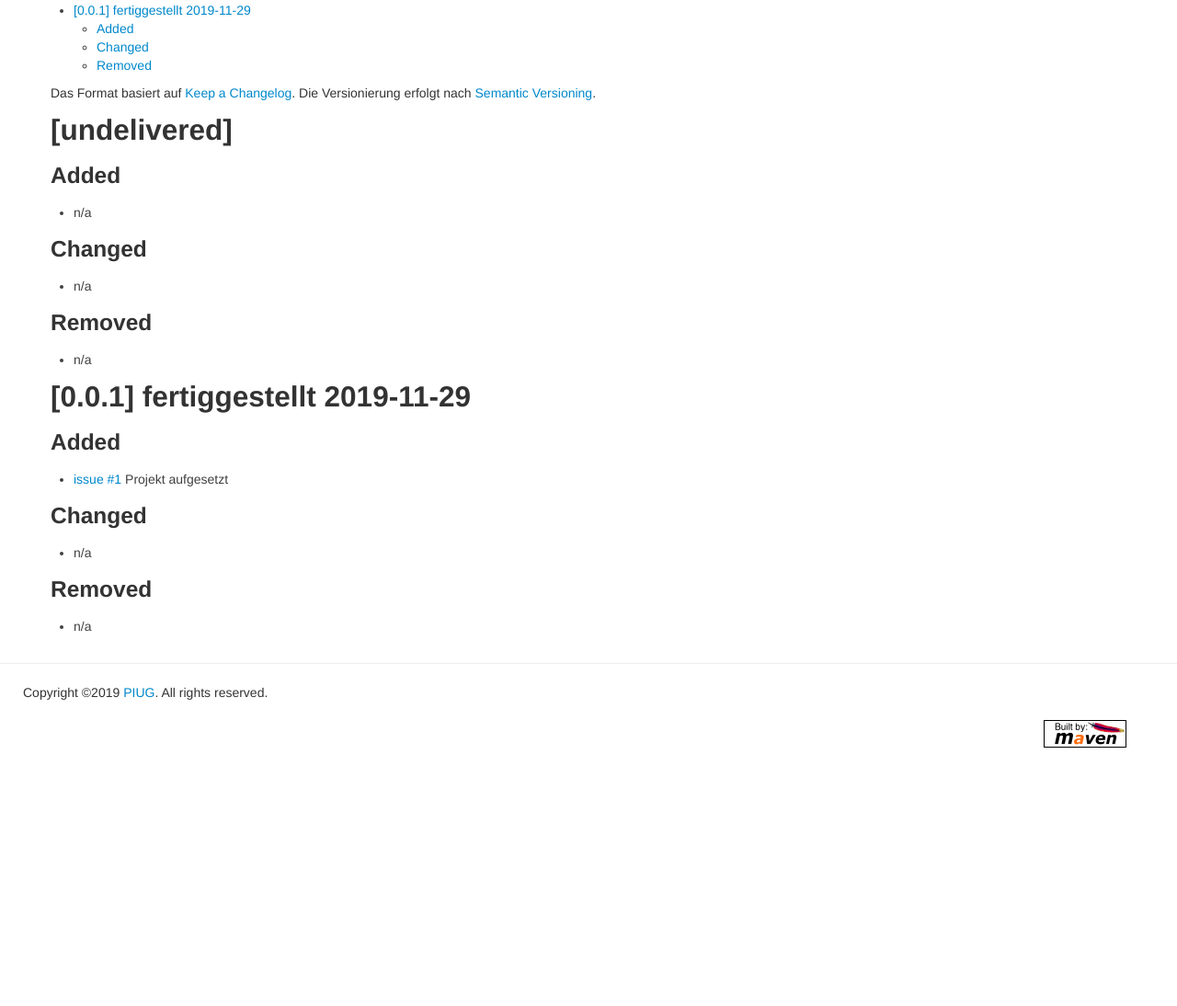
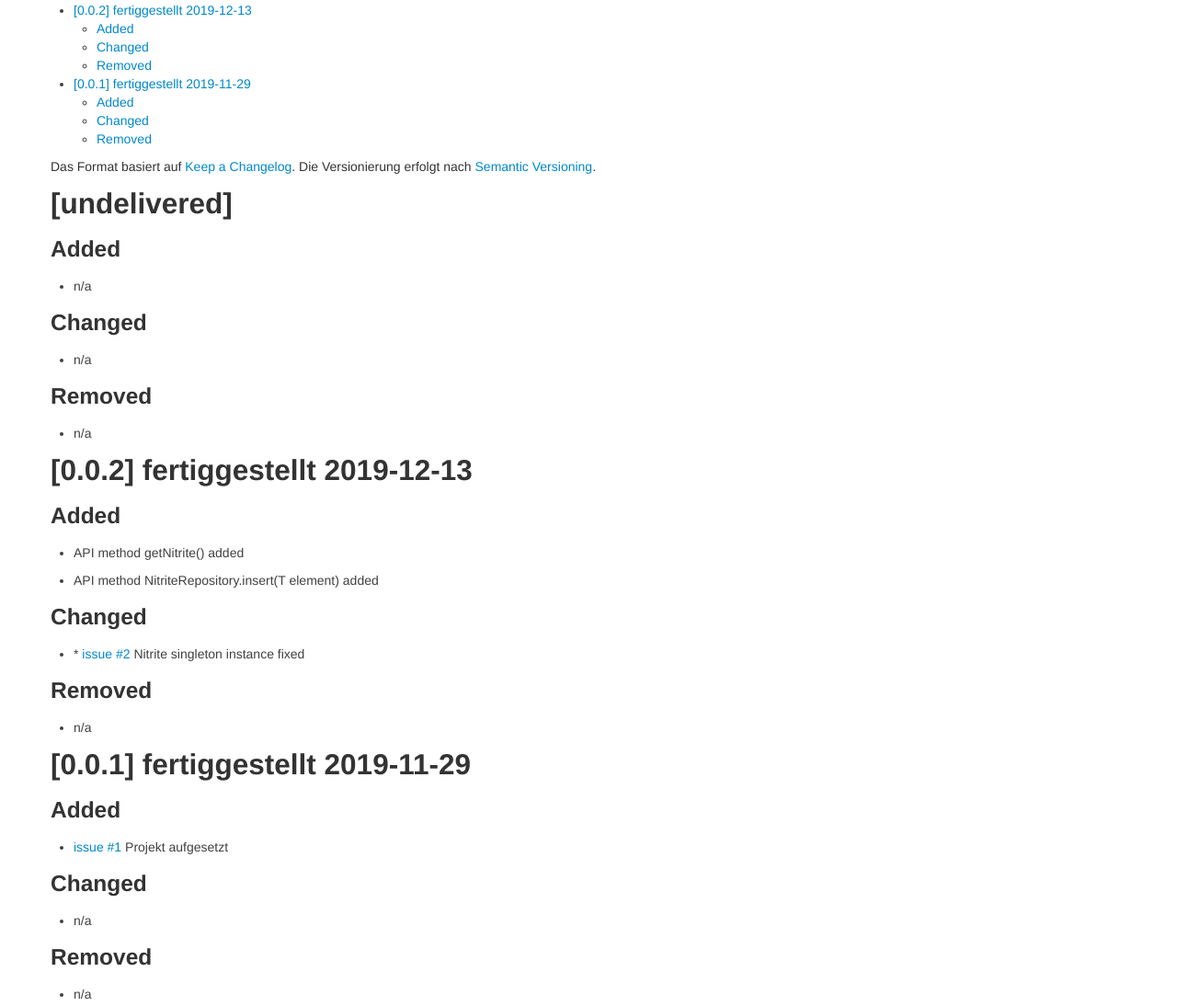
Before and after one commit to Huluvu424242/nitrite-spring-boot-starter, a plain HTML site: page docs/changelog.html in a window 1280 px wide. Shown: the part 325-1419 px from the top of the page at 92% size. Before the commit the page ends 1158 px from the top, so only its background shows below. Drawn offline with Linux system fonts and the light colour scheme; a script that the page names is missing.

Commit message:
[master] Dokumentation aktualisiert
Signed-off-by: FunThomas424242 (Thomas Schubert) <funthomas424242@gmail.com>

```diff
--- a/docs/changelog.html
+++ b/docs/changelog.html
@@ -1,13 +1,13 @@
 <!DOCTYPE html>
 <!--
- | Generated by Apache Maven Doxia Site Renderer 1.9.1 from src/site/asciidoc/changelog.adoc at 2019-11-29
+ | Generated by Apache Maven Doxia Site Renderer 1.9.1 from src/site/asciidoc/changelog.adoc at 2019-12-13
  | Rendered using Apache Maven Fluido Skin 1.7
 -->
 <html xmlns="http://www.w3.org/1999/xhtml" xml:lang="de" lang="de">
   <head>
     <meta charset="UTF-8" />
     <meta name="viewport" content="width=device-width, initial-scale=1.0" />
-    <meta name="Date-Revision-yyyymmdd" content="20191129" />
+    <meta name="Date-Revision-yyyymmdd" content="20191213" />
     <meta http-equiv="Content-Language" content="de" />
     <title>Nitrite Spring Boot Starter &#x2013; </title>
     <link rel="stylesheet" href="./css/apache-maven-fluido-1.7.min.css" />
@@ -77,9 +77,9 @@
 
       <div id="breadcrumbs">
         <ul class="breadcrumb">
-        <li id="publishDate">Zuletzt veröffentlicht: 2019-11-29<span class="divider">|</span>
+        <li id="publishDate">Zuletzt veröffentlicht: 2019-12-13<span class="divider">|</span>
 </li>
-          <li id="projectVersion">Version: 0.0.1</li>
+          <li id="projectVersion">Version: 0.0.2-SNAPSHOT</li>
         </ul>
       </div>
         <div id="bodyColumn" >
@@ -94,11 +94,18 @@
 <li><a href="#removed">Removed</a></li>
 </ul>
 </li>
-<li><a href="#0_0_1_fertiggestellt_2019_11_29">[0.0.1] fertiggestellt 2019-11-29</a>
+<li><a href="#0_0_2_fertiggestellt_2019_12_13">[0.0.2] fertiggestellt 2019-12-13</a>
 <ul class="sectlevel2">
 <li><a href="#added_2">Added</a></li>
 <li><a href="#changed_2">Changed</a></li>
 <li><a href="#removed_2">Removed</a></li>
+</ul>
+</li>
+<li><a href="#0_0_1_fertiggestellt_2019_11_29">[0.0.1] fertiggestellt 2019-11-29</a>
+<ul class="sectlevel2">
+<li><a href="#added_3">Added</a></li>
+<li><a href="#changed_3">Changed</a></li>
+<li><a href="#removed_3">Removed</a></li>
 </ul>
 </li>
 </ul>
@@ -147,10 +154,48 @@ Die Versionierung erfolgt nach <a href="http://semver.org/lang/de/">Semantic Ver
 </div>
 </div>
 <div class="sect1">
+<h2 id="0_0_2_fertiggestellt_2019_12_13">[0.0.2] fertiggestellt 2019-12-13</h2>
+<div class="sectionbody">
+<div class="sect2">
+<h3 id="added_2">Added</h3>
+<div class="ulist">
+<ul>
+<li>
+<p>API method getNitrite() added</p>
+</li>
+<li>
+<p>API method NitriteRepository.insert(T element) added</p>
+</li>
+</ul>
+</div>
+</div>
+<div class="sect2">
+<h3 id="changed_2">Changed</h3>
+<div class="ulist">
+<ul>
+<li>
+<p>* <a href="https://github.com/FunThomas424242/nitrite-spring-boot-starter/issues/2">issue #2</a> Nitrite singleton instance fixed</p>
+</li>
+</ul>
+</div>
+</div>
+<div class="sect2">
+<h3 id="removed_2">Removed</h3>
+<div class="ulist">
+<ul>
+<li>
+<p>n/a</p>
+</li>
+</ul>
+</div>
+</div>
+</div>
+</div>
+<div class="sect1">
 <h2 id="0_0_1_fertiggestellt_2019_11_29">[0.0.1] fertiggestellt 2019-11-29</h2>
 <div class="sectionbody">
 <div class="sect2">
-<h3 id="added_2">Added</h3>
+<h3 id="added_3">Added</h3>
 <div class="ulist">
 <ul>
 <li>
@@ -160,7 +205,7 @@ Die Versionierung erfolgt nach <a href="http://semver.org/lang/de/">Semantic Ver
 </div>
 </div>
 <div class="sect2">
-<h3 id="changed_2">Changed</h3>
+<h3 id="changed_3">Changed</h3>
 <div class="ulist">
 <ul>
 <li>
@@ -170,7 +215,7 @@ Die Versionierung erfolgt nach <a href="http://semver.org/lang/de/">Semantic Ver
 </div>
 </div>
 <div class="sect2">
-<h3 id="removed_2">Removed</h3>
+<h3 id="removed_3">Removed</h3>
 <div class="ulist">
 <ul>
 <li>
```
Also changed, not shown: docs/benutzer.html (+5 -5 lines), docs/entwickler.html (+4 -4 lines), docs/index.html (+4 -4 lines), 2 other files.
